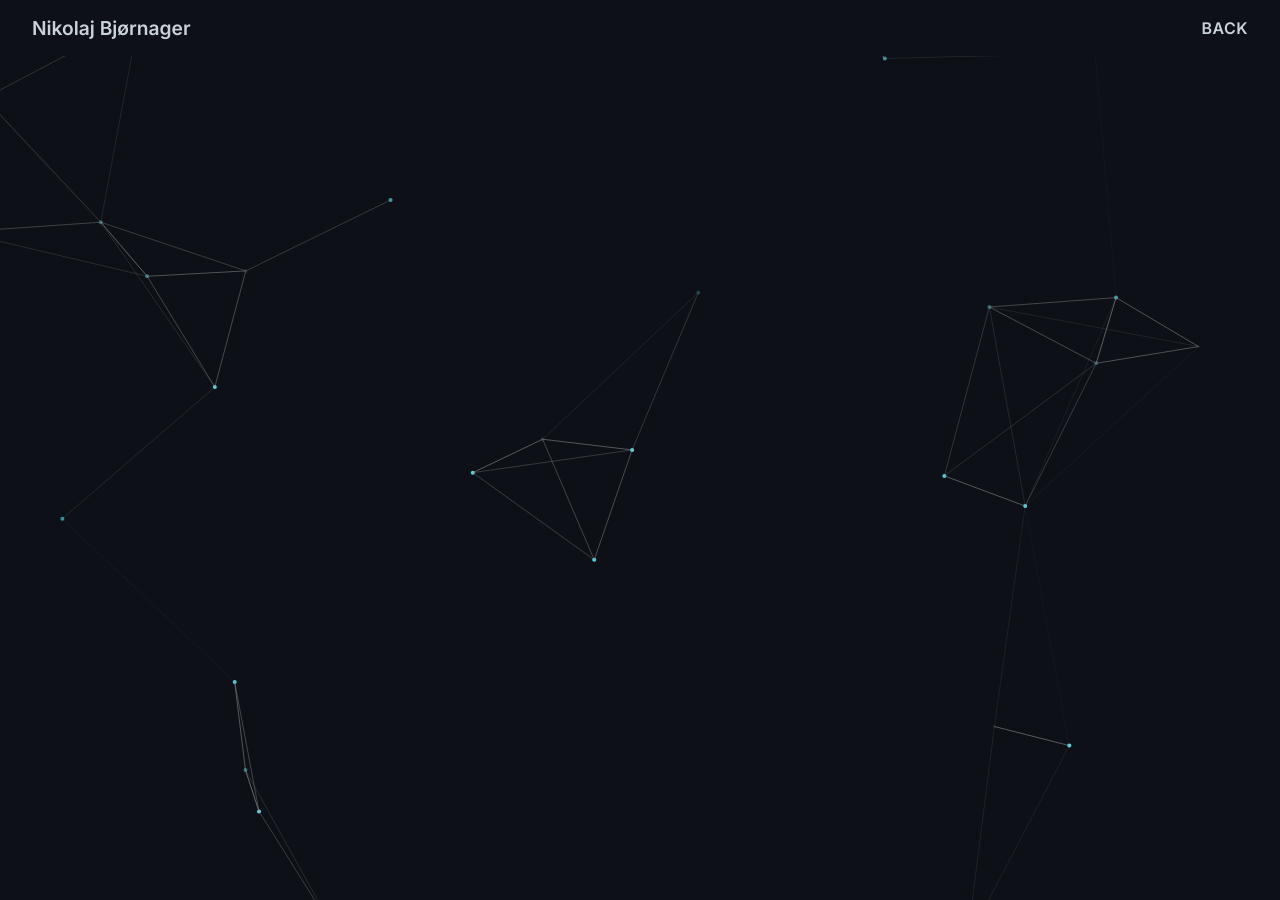
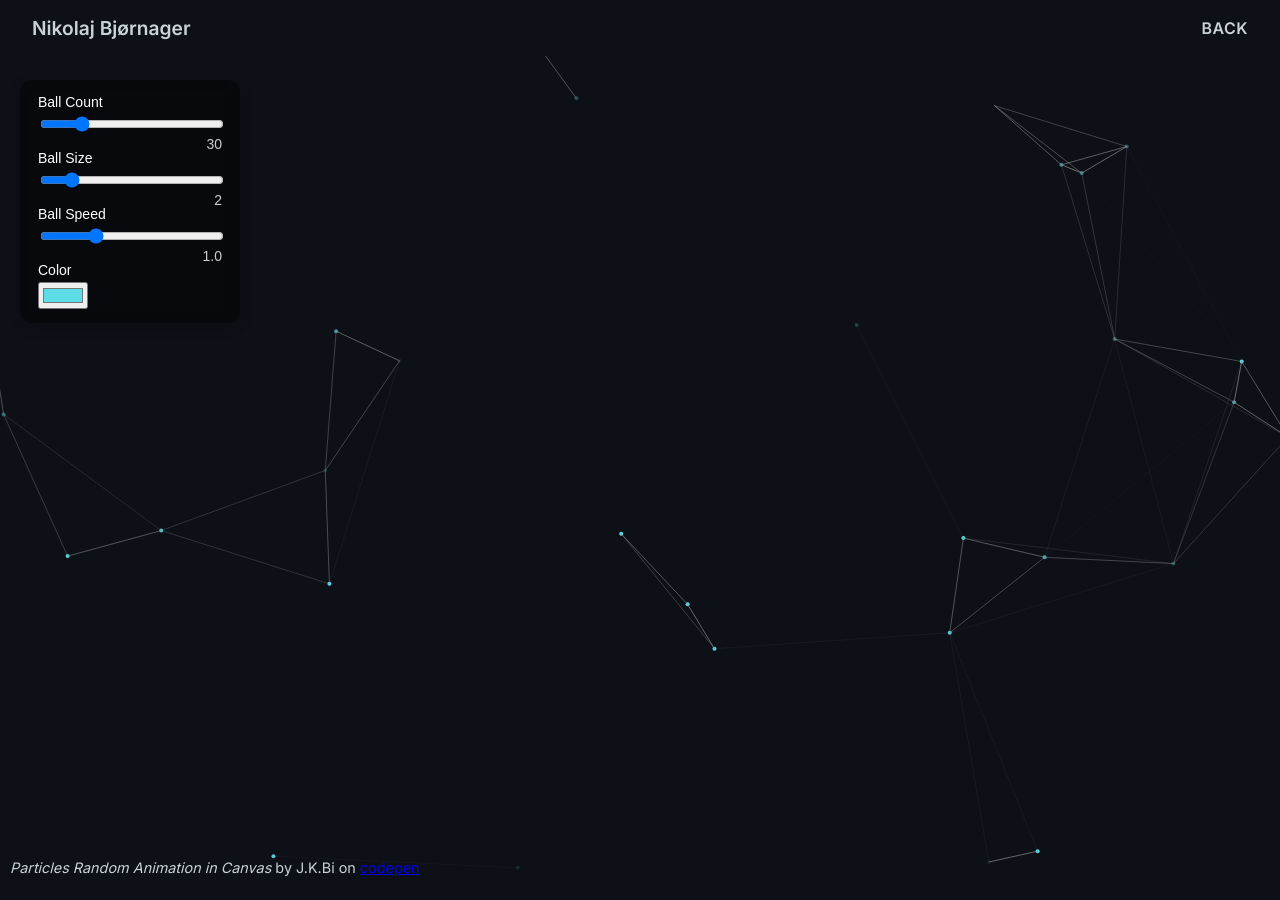
Before and after one commit to NikoBK/NikoBK.github.io, a Jekyll site: the page built from vertices.html, in a window 1280 px wide. Built offline with Jekyll 4.4.1, drawn with Linux system fonts in a browser that asks for light colours.

Commit message:
secret interactable tools

```diff
--- a/js/canvas.js
+++ b/js/canvas.js
@@ -261,6 +261,62 @@ function goMovie(){
 }
 goMovie();
 
+// Controls
+const ballSlider = document.getElementById("ballRange");
+const ballValue = document.getElementById("ballValue");
+
+const sizeSlider = document.getElementById("sizeRange");
+const sizeValue = document.getElementById("sizeValue");
+
+const speedSlider = document.getElementById("speedRange");
+const speedValue = document.getElementById("speedValue");
+
+const colorPicker = document.getElementById("colorPicker");
+
+let speedMultiplier = 1;
+
+// Update ball count
+ballSlider.addEventListener("input", () => {
+    BALL_NUM = parseInt(ballSlider.value);
+    ballValue.textContent = BALL_NUM;
+});
+
+// Update ball size
+sizeSlider.addEventListener("input", () => {
+    R = parseInt(sizeSlider.value);
+    sizeValue.textContent = R;
+
+    // update all existing balls
+    balls.forEach(b => {
+        b.r = R;
+    });
+});
+
+// Update speed multiplier
+speedSlider.addEventListener("input", () => {
+    speedMultiplier = parseFloat(speedSlider.value);
+    speedValue.textContent = speedMultiplier.toFixed(1);
+});
+
+// Override speeds during update
+const originalUpdateBalls = updateBalls;
+updateBalls = function() {
+    balls.forEach(b => {
+        b.x += b.vx * speedMultiplier;
+        b.y += b.vy * speedMultiplier;
+    });
+    originalUpdateBalls();
+};
+
+// Update ball color
+colorPicker.addEventListener("input", () => {
+    const hex = colorPicker.value;
+
+    ball_color.r = parseInt(hex.substr(1,2), 16);
+    ball_color.g = parseInt(hex.substr(3,2), 16);
+    ball_color.b = parseInt(hex.substr(5,2), 16);
+});
+
 // Mouse effect
 canvas.addEventListener('mouseenter', function(){
     console.log('mouseenter');
--- a/styles/styles.css
+++ b/styles/styles.css
@@ -478,6 +478,71 @@ body {
 .card-overlay strong{color:var(--fg); font-weight:600; line-height:1.3;}
 .card-overlay small {color:#8b949e; margin-top:.2rem;}
 
+/* secret page */
+#controls {
+    position: fixed;
+    top: 80px;
+    left: 20px;
+    z-index: 50;
+
+    padding: 14px 18px;
+    background: rgba(0, 0, 0, 0.45);
+    backdrop-filter: blur(6px);
+    border-radius: 12px;
+
+    color: white;
+    width: 220px;
+    font-family: sans-serif;
+
+    box-shadow: 0 4px 12px rgba(0,0,0,0.25);
+}
+
+.control-group {
+    margin-bottom: 16px;
+}
+
+label {
+    display: block;
+    margin-bottom: 4px;
+    font-size: 14px;
+}
+
+input[type="range"] {
+    width: 100%;
+}
+
+.value {
+    float: right;
+    font-size: 14px;
+    opacity: 0.8;
+}
+
+
+.control-group {
+    margin-bottom: 14px;
+}
+
+.control-group:last-child {
+    margin-bottom: 0;
+}
+
+label {
+    display: block;
+    font-size: 14px;
+    margin-bottom: 4px;
+}
+
+input[type="range"] {
+    width: 100%;
+}
+
+.value {
+    float: right;
+    font-size: 14px;
+    opacity: 0.8;
+}
+
+
 /* canvas bg layer*/
 #nokey {
     position: fixed;
--- a/vertices.html
+++ b/vertices.html
@@ -11,6 +11,74 @@ permalink: /vertices/
   </nav>
 </header>
 
+<div id="controls">
+  <div class="control-group">
+    <label for="ballRange">Ball Count</label>
+    <input type="range" id="ballRange" min="0" max="150" value="30">
+    <span class="value" id="ballValue">30</span>
+  </div>
+
+  <div class="control-group">
+    <label for="sizeRange">Ball Size</label>
+    <input type="range" id="sizeRange" min="1" max="8" value="2">
+    <span class="value" id="sizeValue">2</span>
+  </div>
+
+  <div class="control-group">
+    <label for="speedRange">Ball Speed</label>
+    <input type="range" id="speedRange" min="0.2" max="3" step="0.1" value="1">
+    <span class="value" id="speedValue">1.0</span>
+  </div>
+
+  <div class="control-group">
+    <label for="colorPicker">Color</label>
+    <input type="color" id="colorPicker" value="#5cdce6">
+  </div>
+</div>
+
+<p style="position: fixed; bottom: 10px; left: 10px; font-size: 0.9rem;"><i>Particles Random Animation in Canvas</i> by J.K.Bi on <a target="_blank" rel="noreferrer noopener" href="https://codepen.io/jkiss/pen/OVEeqK">codepen</a></p>
+
+
 <canvas id="nokey"></canvas>
 
 <script src="{{ '/js/canvas.js' | relative_url }}"></script>
+
+<script>
+  const ballRange = document.getElementById("ballRange");
+  const ballValue = document.getElementById("ballValue");
+
+  ballRange.addEventListener("input", function() {
+      BALL_NUM = parseInt(ballRange.value);
+      ballValue.textContent = BALL_NUM;
+
+      // Optional: instantly adjust the number of balls
+      adjustBallCount();
+  });
+
+  function adjustBallCount() {
+      if (balls.length > BALL_NUM) {
+          balls = balls.slice(0, BALL_NUM);
+      } else {
+          while (balls.length < BALL_NUM) {
+              balls.push(getRandomBall());
+          }
+      }
+  }
+</script>
+
+<script>
+document.getElementById("colorPicker").addEventListener("input", function(e) {
+    const hex = e.target.value;
+
+    ball_color = hexToRGB(hex);
+});
+
+function hexToRGB(hex) {
+    const bigint = parseInt(hex.slice(1), 16);
+    return {
+        r: (bigint >> 16) & 255,
+        g: (bigint >> 8) & 255,
+        b: bigint & 255
+    };
+}
+</script>
```
